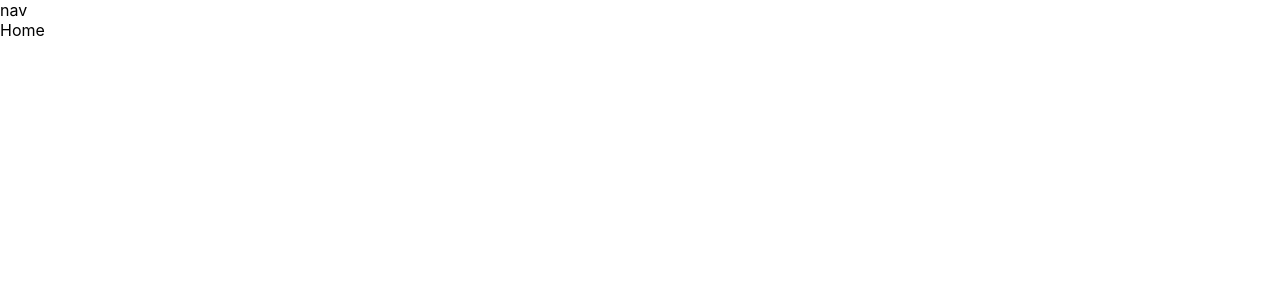
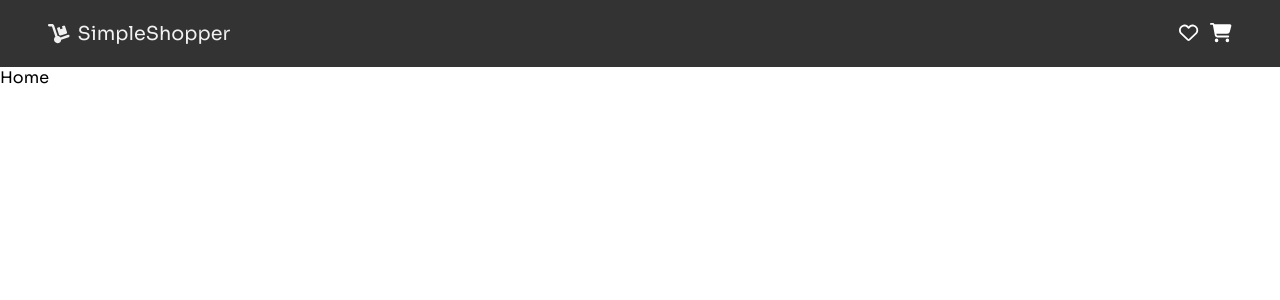
Before and after one commit to HayaAbuRaed/shopping-list, a React (Create React App) app: page / in a window 1280 px wide. Shown: the top 300 px of the page. Built offline with nearby package versions, Linux system fonts and the light colour scheme.

Commit message:
build nav bar

```diff
--- a/package.json
+++ b/package.json
@@ -3,6 +3,10 @@
   "version": "0.1.0",
   "private": true,
   "dependencies": {
+    "@fortawesome/fontawesome-svg-core": "^6.5.2",
+    "@fortawesome/free-regular-svg-icons": "^6.5.2",
+    "@fortawesome/free-solid-svg-icons": "^6.5.2",
+    "@fortawesome/react-fontawesome": "^0.2.2",
     "@testing-library/jest-dom": "^5.14.1",
     "@testing-library/react": "^13.0.0",
     "@testing-library/user-event": "^13.2.1",
--- /dev/null
+++ b/src/containers/Navbar/Navbar.jsx
@@ -0,0 +1,47 @@
+import React from "react";
+import styles from "./styles.module.css";
+import { faCartShopping, faDolly } from "@fortawesome/free-solid-svg-icons";
+import { FontAwesomeIcon } from "@fortawesome/react-fontawesome";
+import { faHeart } from "@fortawesome/free-regular-svg-icons";
+
+const Navbar = () => {
+  return (
+    <nav className={styles.navbar}>
+      <a href="/" className={styles.navbarLogo}>
+        <FontAwesomeIcon icon={faDolly} />
+        SimpleShopper
+      </a>
+
+      {/* <ul className={styles.navbarList}>
+        <li className={styles.navbarItem}>
+          <a href="/" className={styles.navbarLink}>
+            Home
+          </a>
+        </li>
+        <li className={styles.navbarItem}>
+          <a href="/about" className={styles.navbarLink}>
+            About
+          </a>
+        </li>
+        <li className={styles.navbarItem}>
+          <a href="/contact" className={styles.navbarLink}>
+            Contact
+          </a>
+        </li>
+      </ul> */}
+
+      <div className={styles.navbarIcons}>
+        <a href="/" className={styles.navbarLink}>
+          <FontAwesomeIcon icon={faHeart} />
+          <FontAwesomeIcon icon="fa-regular fa-heart" />
+        </a>
+
+        <a href="/cart" className={styles.navbarLink}>
+          <FontAwesomeIcon icon={faCartShopping} />
+        </a>
+      </div>
+    </nav>
+  );
+};
+
+export default Navbar;
--- /dev/null
+++ b/src/containers/Navbar/index.js
@@ -0,0 +1 @@
+export { default } from "./Navbar.jsx";
--- /dev/null
+++ b/src/containers/Navbar/styles.module.css
@@ -0,0 +1,34 @@
+.navbar {
+  display: flex;
+  justify-content: space-between;
+  align-items: center;
+  padding: 1.3rem 3rem;
+  background-color: #333;
+}
+
+.navbarLogo {
+  font-size: 1.2rem;
+  color: #f1f1f1;
+  text-decoration: none;
+  display: flex;
+  align-items: center;
+  gap: 0.5rem;
+}
+
+.navbarLink {
+  color: white;
+  text-decoration: none;
+}
+
+.navbarList {
+  display: flex;
+  gap: 1rem;
+  list-style: none;
+}
+
+.navbarIcons {
+  display: flex;
+  gap: 0.75rem;
+  align-items: center;
+  font-size: 1.2rem;
+}
--- a/src/index.css
+++ b/src/index.css
@@ -1,8 +1,15 @@
+@import url("https://fonts.googleapis.com/css2?family=Sora:wght@100..800&display=swap");
+
 body {
   margin: 0;
-  font-family: -apple-system, BlinkMacSystemFont, "Segoe UI", "Roboto", "Oxygen",
-    "Ubuntu", "Cantarell", "Fira Sans", "Droid Sans", "Helvetica Neue",
-    sans-serif;
+  font-family: "Sora", -apple-system, BlinkMacSystemFont, "Segoe UI", Roboto,
+    "Helvetica Neue", Arial, sans-serif;
   -webkit-font-smoothing: antialiased;
   -moz-osx-font-smoothing: grayscale;
 }
+
+body * {
+  margin: 0;
+  padding: 0;
+  box-sizing: border-box;
+}
--- a/src/pages/Layout/index.jsx
+++ b/src/pages/Layout/index.jsx
@@ -1,11 +1,11 @@
 import React from "react";
 import { Outlet } from "react-router-dom";
+import Navbar from "../../containers/Navbar";
 
 const Layout = () => {
   return (
     <div>
-      {/* Navbar */}
-      nav
+      <Navbar />
 
       {/* Outlet */}
       <Outlet />
```
Also changed, not shown: 1 other file (tests, documents, lock files or other folders).
